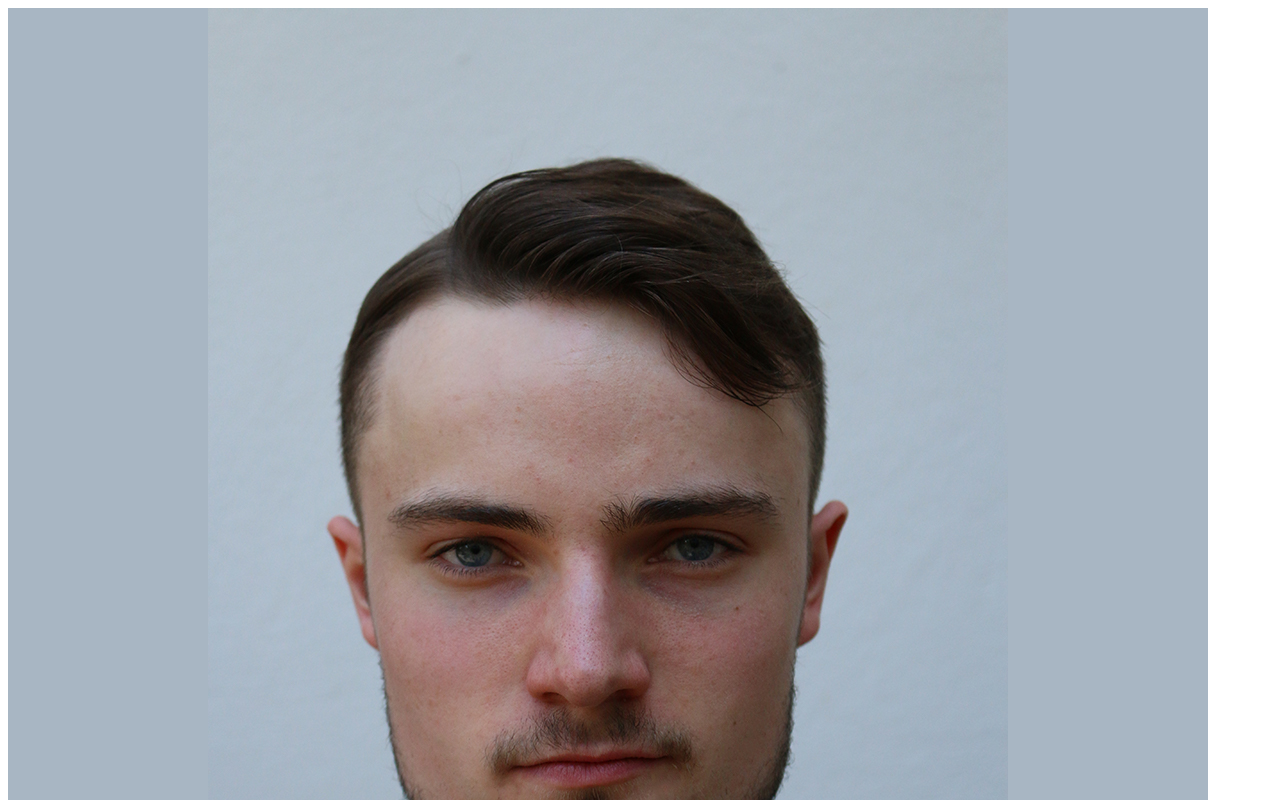
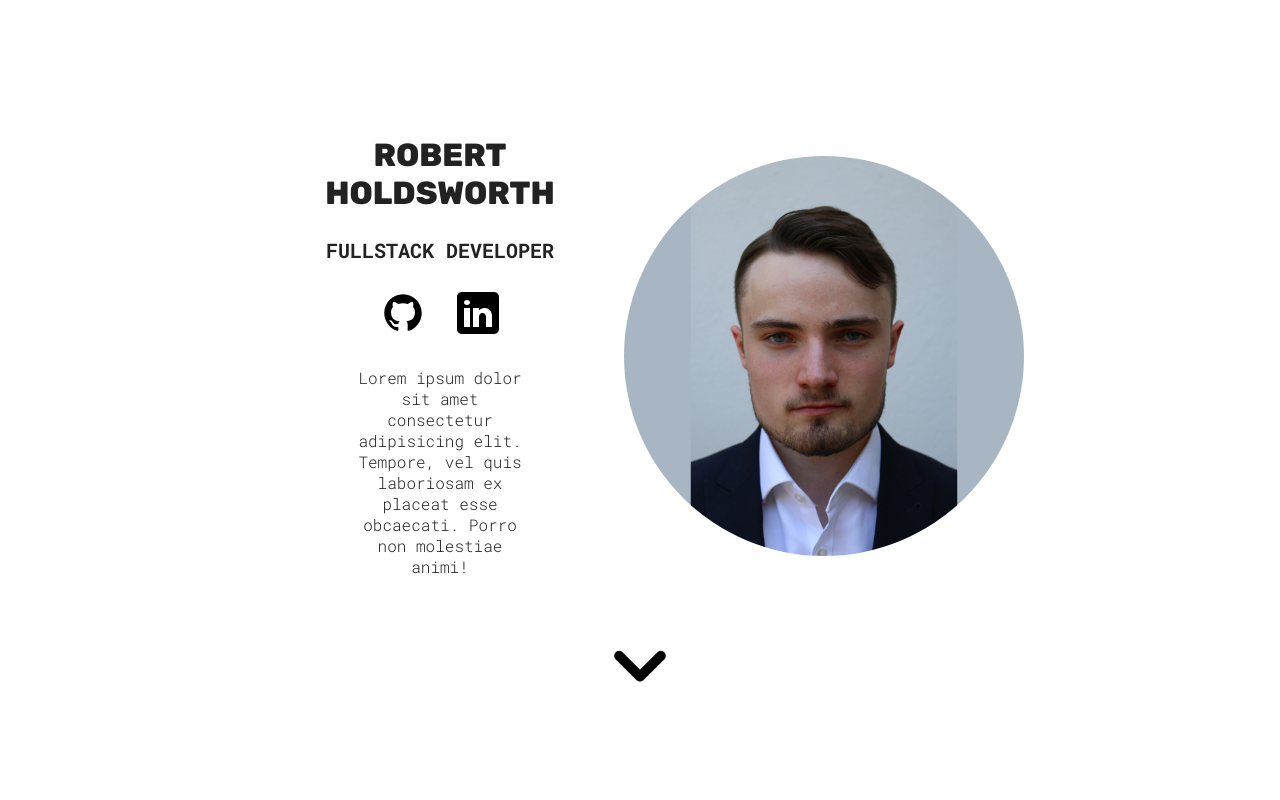
Before and after one commit to RobH0/portfolio, a React (Vite) app: page / in a window 1280 px wide. Shown: the top 800 px of the page. Built offline with nearby package versions, Linux system fonts and the light colour scheme.

Commit message:
Added styling to Hero component.

```diff
--- a/src/App.css
+++ b/src/App.css
@@ -0,0 +1,57 @@
+:root{
+    --background-color: #FFFFFF;
+    --text-color: #222;
+    --footer-text-color: #888;
+}
+
+*{
+    box-sizing: border-box;
+}
+
+body {
+    background-color: var(--background-color);
+    display: flex;
+    justify-content: center;
+}
+
+h1,h2,h3,p{
+    color: var(--text-color);
+    margin: 0;
+    padding: 0;
+}
+
+h2,h3,p {
+    font-family: 'Roboto Mono', monospace;
+}
+
+h1,h2 {
+    text-transform: uppercase;
+}
+
+h2,h3 {
+    font-size: 20px;
+}
+
+h1 {
+    font-family: 'Rubik', sans-serif;
+    font-size: 32px;
+}
+
+p {
+    font-size: 16px;
+    font-weight: 300;
+}
+
+.sectionTitle{
+    margin-bottom: 30px;
+}
+
+.hover {
+    cursor: pointer;
+}
+
+#root {
+    display: flex;
+    flex-direction: column;
+    gap: 60px;
+}
--- /dev/null
+++ b/src/interactive/ArrowComponent.jsx
@@ -0,0 +1,10 @@
+import arrow from '../assets/down-arrow-5-svgrepo-com.svg'
+import styles from './ArrowStyles.module.css'
+
+export default function ArrowComponent() {
+  return (
+    <div className={styles.container}>
+      <button className={styles.btn}><img src={arrow} alt="Arrow symbol pointing downwards" /></button>
+    </div>
+  )
+}
--- /dev/null
+++ b/src/interactive/ArrowStyles.module.css
@@ -0,0 +1,23 @@
+.container{
+    width: 100%;
+    display: flex;
+    justify-content: center;
+    align-items: center;
+}
+
+.btn{
+    all: unset;
+    animation: bounce 2s infinite;
+}
+
+@keyframes bounce {
+  0%, 20%, 50%, 80%, 100% {
+    transform: translateY(0);
+  }
+  40% {
+    transform: translateY(-30px);
+  }
+  60% {
+    transform: translateY(-15px);
+  }
+}
--- a/src/sections/Hero.jsx
+++ b/src/sections/Hero.jsx
@@ -1,16 +1,18 @@
 import styles from './HeroStyles.module.css';
-import profileImg from '../assets/profilePic.jpg'
-import githubIcon from '../assets/icons8-github.svg'
-import linkedinIcon from '../assets/icons8-linkedin.svg'
-import arrow from '../assets/down-arrow-5-svgrepo-com.svg'
+import profileImg from '../assets/profilePic.jpg';
+import githubIcon from '../assets/icons8-github.svg';
+import linkedinIcon from '../assets/icons8-linkedin.svg';
+import ArrowComponent from '../interactive/ArrowComponent.jsx';
+
 
 function Hero() {
   return (
-    <section className='hero-section'>
-        <div className=''>
+    <section>
+        <div className={styles.heroSection}>
+            <div className={styles.profileDiv}>
                 <img src={profileImg} alt="Robert's Profile Picture"/>
             </div>
-        <div className='hero-text'>
+            <div className={styles.heroText}>
                 <h1>
                     Robert
                     <br />
@@ -29,9 +31,8 @@ function Hero() {
                     Lorem ipsum dolor sit amet consectetur adipisicing elit. Tempore, vel quis laboriosam ex placeat esse obcaecati. Porro non molestiae animi!
                 </p>
             </div>
-        <div class="arrow-bounce">
-            <img src={arrow} alt="Arrow symbol pointing downwards" />
         </div>
+        <ArrowComponent />
     </section>
   )
 }
--- a/src/sections/HeroStyles.module.css
+++ b/src/sections/HeroStyles.module.css
@@ -0,0 +1,52 @@
+section{
+    height: 100vh;
+    padding: 0 20%;
+    display: flex;
+    flex-direction: column;
+    justify-content: center;
+}
+
+.socials{
+    display: flex;
+    gap: 25px;
+    justify-content: center;
+}
+
+.socials img{
+    width: 50px;
+}
+
+.heroSection{
+    display: flex;
+    flex-direction: row-reverse;
+    justify-content: center;
+    align-items: center;
+    overflow: hidden;
+}
+
+.heroText{
+    display: flex;
+    flex-direction: column;
+    justify-content: center;
+    align-items: center;
+    gap: 25px;
+    padding: 5%;
+    text-align: center;
+    width: 50vw;
+}
+
+p{
+    max-width: 60%;
+}
+
+.profileDiv{
+    display: flex;
+    justify-content: center;
+    align-items: center;
+    width: 50vw;
+}
+
+.profileDiv img{
+    width: 400px;
+    border-radius: 50%;
+}
```
Lines whose indentation alone changed are shown as unchanged.
